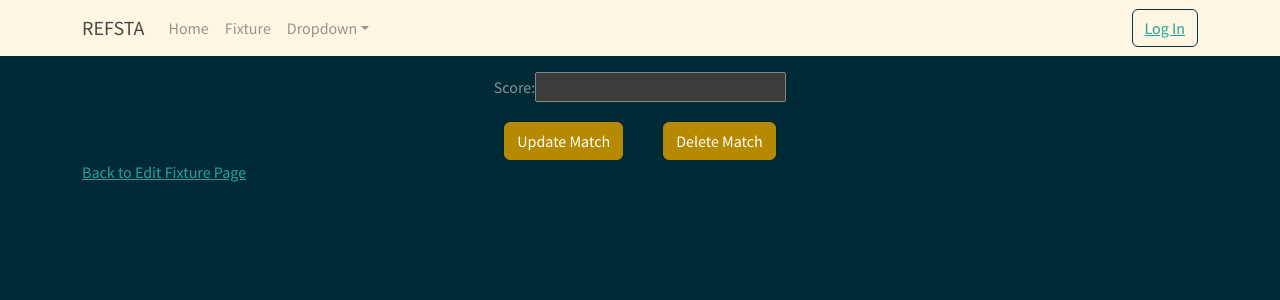
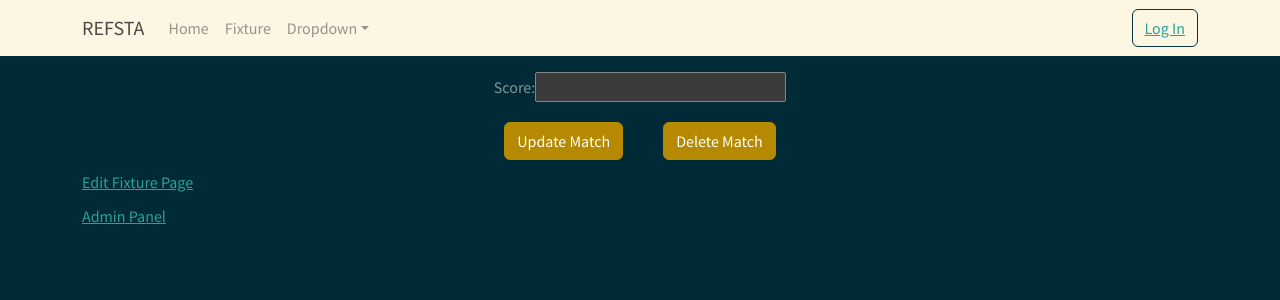
Before and after one commit to SU-CS308-22FA/TEAM-12, a React (Create React App) app in the folder client/: page /matches/editfixture/1 in a window 1280 px wide. Shown: the top 300 px of the page. Built offline with nearby package versions, Linux system fonts and the light colour scheme; no server answers.

Commit message:
navigation modifications for admin

```diff
--- a/client/src/Screens/EditMatchScreen.js
+++ b/client/src/Screens/EditMatchScreen.js
@@ -45,8 +45,13 @@ export const EditMatchScreen = () => {
             <Button className="btn1" onClick={matchUpdate}>Update Match</Button>
             <Button className="btn2" onClick={matchDelete}>Delete Match</Button>
         </div>
-        <a href="/matches/editfixture" className="btn3" role="button">Back to Edit Fixture Page</a>
 
+        <div class="anchorContainer">
+            <a href="/matches/editfixture" role="button">Edit Fixture Page</a>
+        </div>
+        <div class="anchorContainer">
+            <a href="/adminpanel" role="button">Admin Panel</a>
+        </div>
 
     </div>
   );
--- a/client/src/center.css
+++ b/client/src/center.css
@@ -11,3 +11,7 @@
 .input{
     text-align: center;
 }
+
+.anchorContainer{
+    margin-top: 10px;
+}
```
